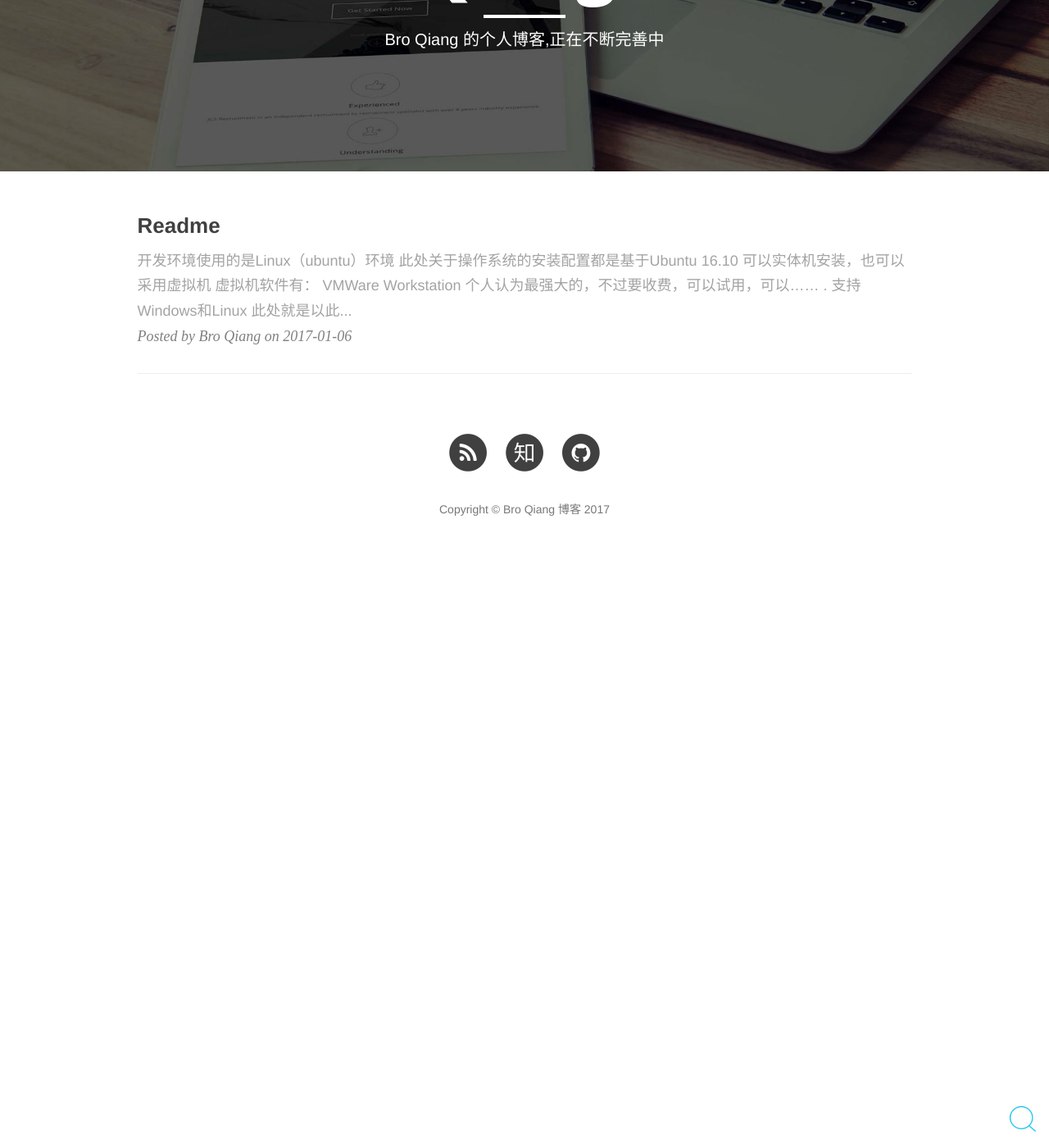
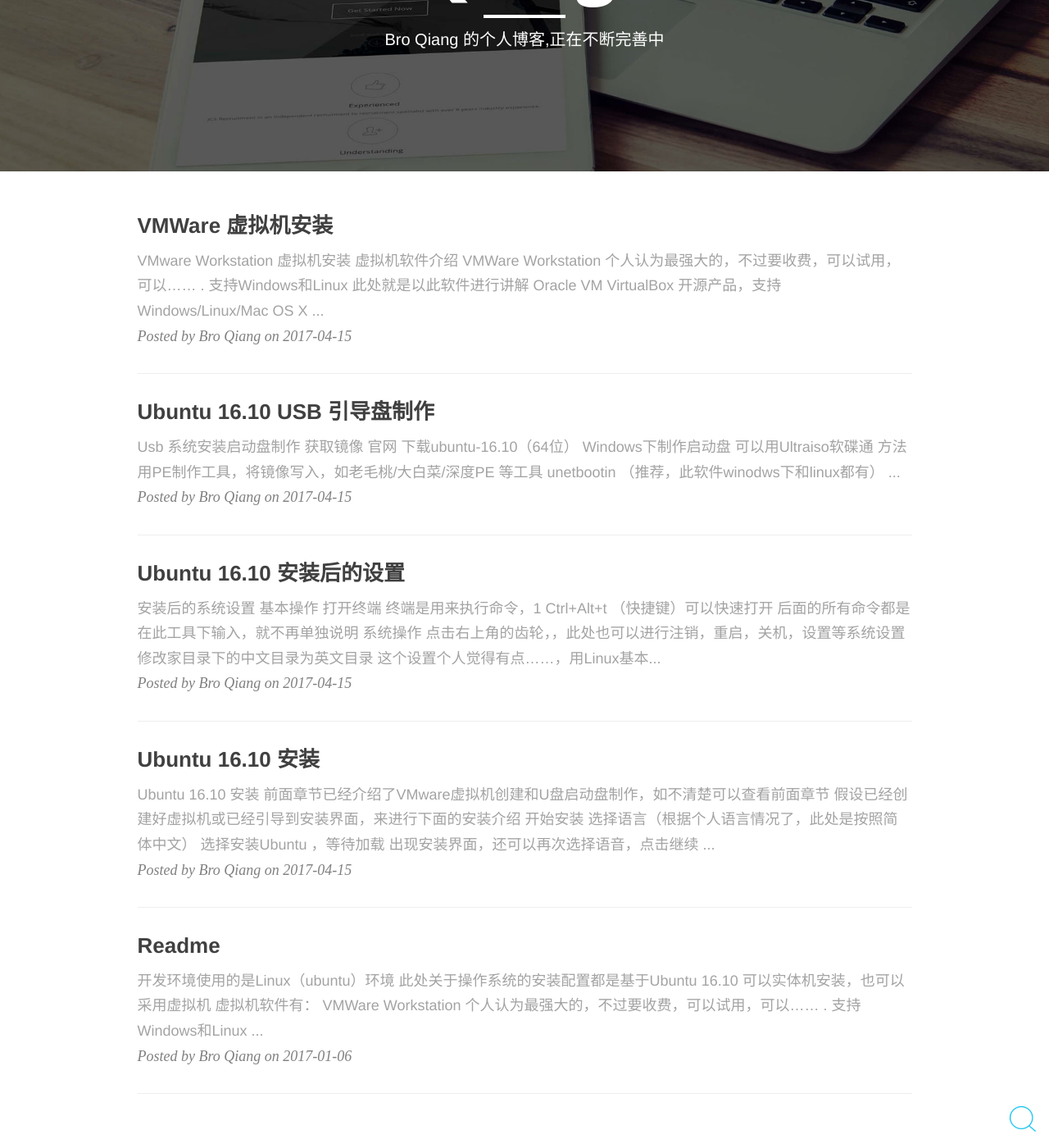
Before and after one commit to BroQiang/broqiang.github.io, a Jekyll site: the page built from index.html, in a window 1280 px wide and 1400 px high, scrolled down 235 px. Shown: the whole window at 82% size. Built offline with Jekyll 4.4.1, drawn with Linux system fonts in a browser that asks for light colours; nearby versions of some CDN libraries; the list of posts is cut into pages by our own code; comment, search, counter and statistics services are not loaded; before the commit the page ends 933 px from its top, so only the background shows below that.

Commit message:
更新博客

```diff
--- a/_posts/UbuntuInstallation.md
+++ b/_posts/2017-04-15-UbuntuInstallation-os.md
@@ -1,4 +1,16 @@
-# Ubuntu 16.10 安装
+---
+layout: post
+title: 'Ubuntu 16.10 安装'
+date: '2017-04-15'
+header-img: "img/post-bg-unix.jpg"
+tags:
+     - OS
+     - Ubuntu
+     - Linux
+author: 'Bro Qiang'
+---
+
+## Ubuntu 16.10 安装
 
 前面章节已经介绍了VMware虚拟机创建和U盘启动盘制作，如不清楚可以查看前面章节
 
--- a/_posts/UbuntuSetting.md
+++ b/_posts/2017-04-15-UbuntuSetting-os.md
@@ -1,4 +1,16 @@
-# 安装后的系统设置
+---
+layout: post
+title: 'Ubuntu 16.10 安装后的设置'
+date: '2017-04-15'
+header-img: "img/post-bg-unix.jpg"
+tags:
+     - OS
+     - Ubuntu
+     - Linux
+author: 'Bro Qiang'
+---
+
+## 安装后的系统设置
 
 ## 基本操作
 
--- a/_posts/UsbInstallation.md
+++ b/_posts/2017-04-15-UsbInstallation-os.md
@@ -1,4 +1,16 @@
-# Usb 系统安装启动盘制作
+---
+layout: post
+title: 'Ubuntu 16.10 USB 引导盘制作'
+date: '2017-04-15'
+header-img: "img/post-bg-unix.jpg"
+tags:
+     - OS
+     - Ubuntu
+     - Linux
+author: 'Bro Qiang'
+---
+
+## Usb 系统安装启动盘制作
 
 ## 获取镜像
 
--- a/_posts/VMWare.md
+++ b/_posts/2017-04-15-VMWare-env.md
@@ -1,4 +1,28 @@
-# VMware Workstation 虚拟机安装
+---
+layout: post
+title: 'VMWare 虚拟机安装'
+date: '2017-04-15'
+header-img: "img/post-bg-unix.jpg"
+tags:
+     - OS
+     - VMWare
+author: 'Bro Qiang'
+---
+
+## VMware Workstation 虚拟机安装
+
+## 虚拟机软件介绍
+
+* [ VMWare Workstation](http://www.vmware.com/cn/products/workstation/workstation-evaluation.html)
+    个人认为最强大的，不过要收费，可以试用，可以…… . 支持Windows和Linux
+
+    此处就是以此软件进行讲解
+
+* [Oracle VM VirtualBox](https://www.virtualbox.org/)
+    开源产品，支持Windows/Linux/Mac OS X
+
+* 还有一些，比如KVM/Hyper-V等，其他产品没有使用过，在此就不提了
+
 
 [VMware 官网](http://www.vmware.com/cn.html)
 
```
Also changed, not shown: _posts/2017-01-06-Readme-os.md (+1 -1 lines).
